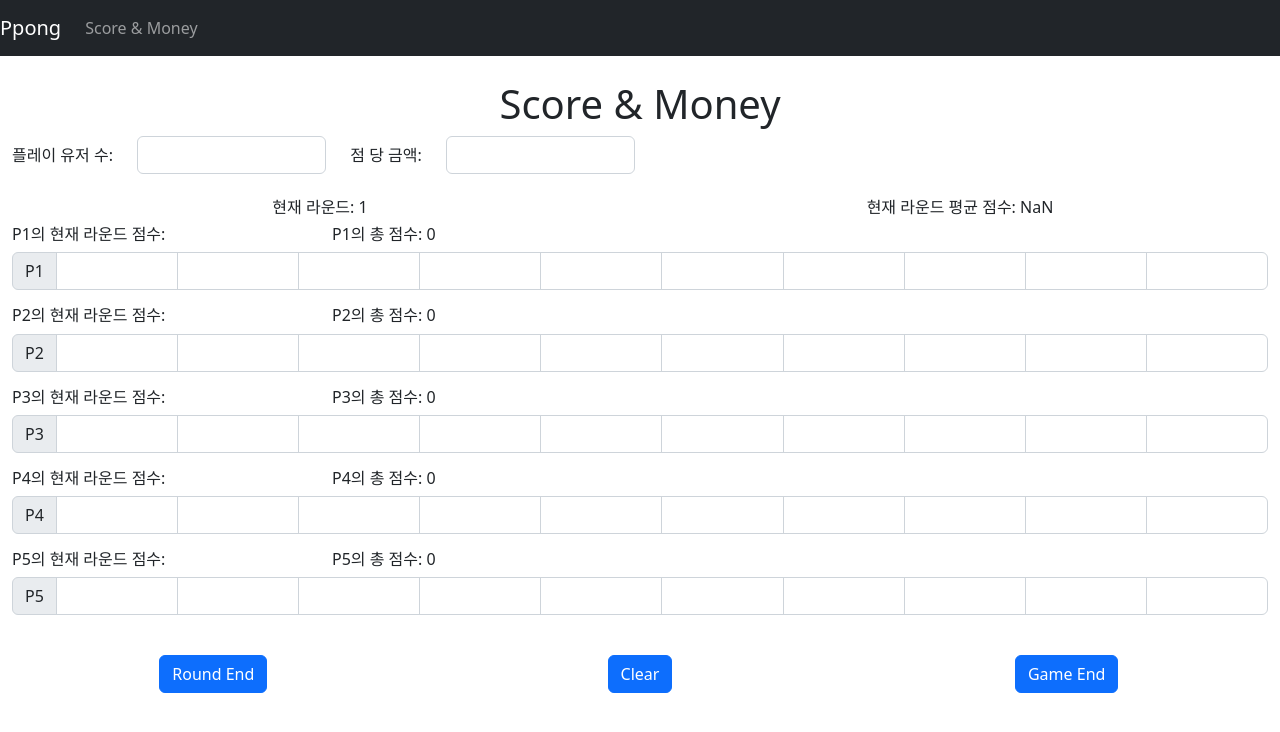
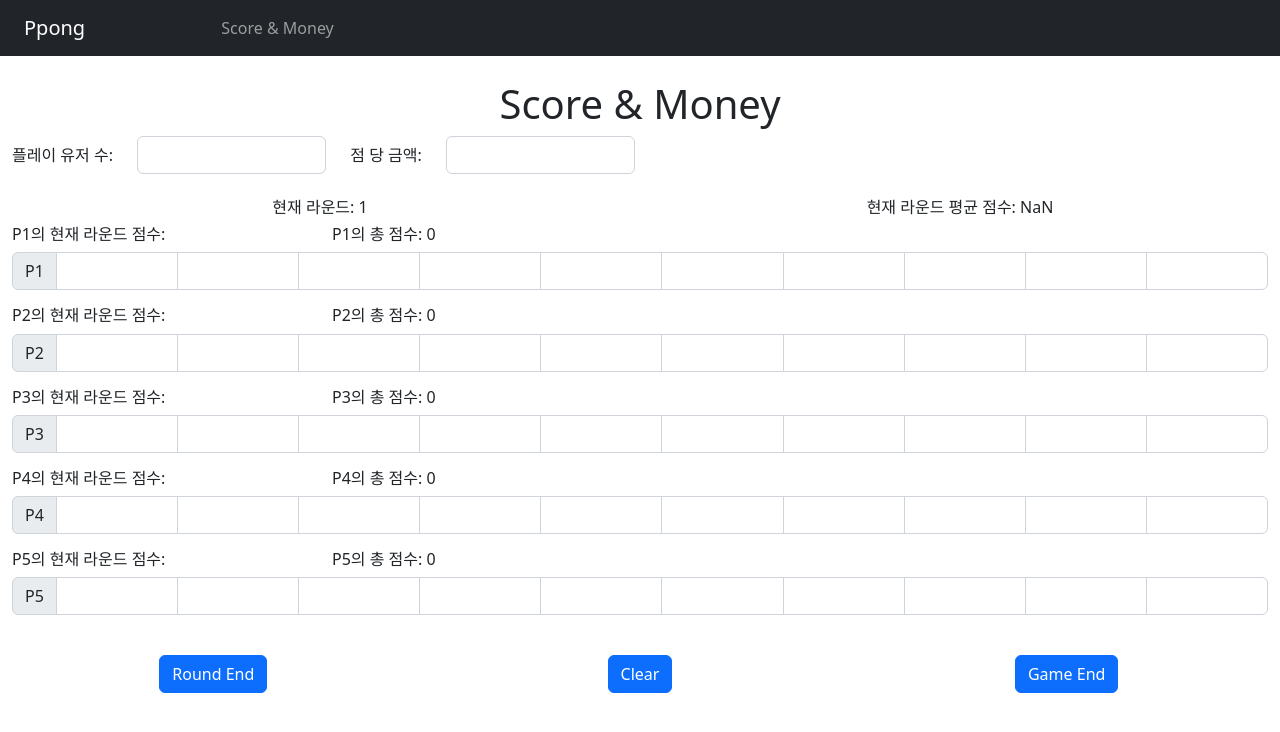
Before and after one commit to ingeun92/ppong-v2, a Next.js app: page / in a window 1280 px wide. Shown: the top 732 px of the page. Built offline with nearby package versions, Linux system fonts and the light colour scheme.

Commit message:
changed padding

```diff
--- a/pages/index.tsx
+++ b/pages/index.tsx
@@ -85,10 +85,14 @@ export default function Score() {
       </div>
       <Row>
         <Navbar bg="dark" variant="dark">
-          <Navbar.Brand href="/">Ppong</Navbar.Brand>
-          <Nav className="me-auto">
-            <Nav.Link href="/">Score & Money</Nav.Link>
-          </Nav>
+          <Col md="2" className="ps-4">
+            <Navbar.Brand href="/">Ppong</Navbar.Brand>
+          </Col>
+          <Col md="auto">
+            <Nav>
+              <Nav.Link href="/">Score & Money</Nav.Link>
+            </Nav>
+          </Col>
         </Navbar>
       </Row>
 
```
